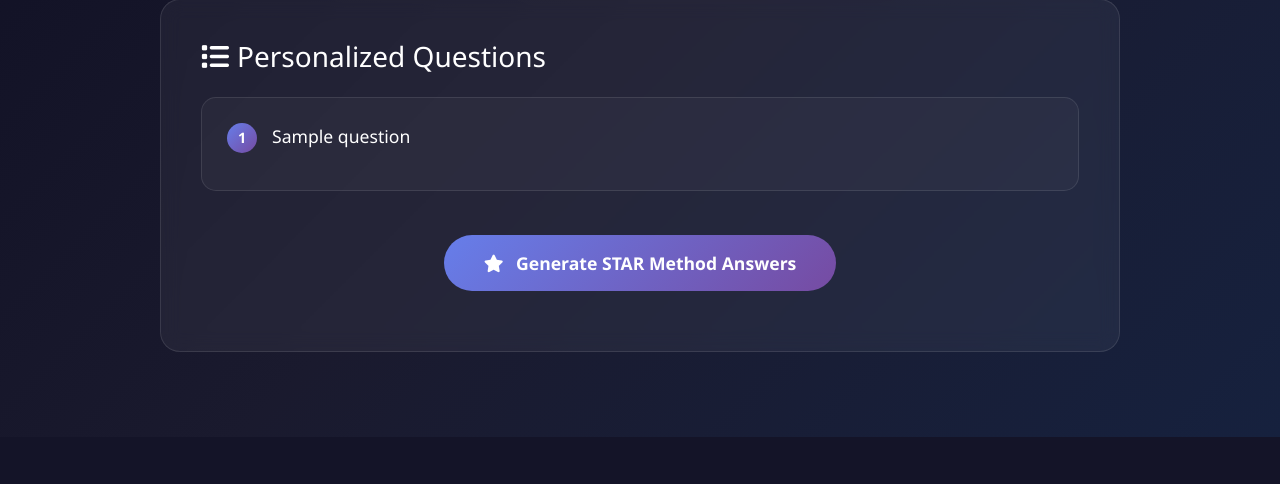
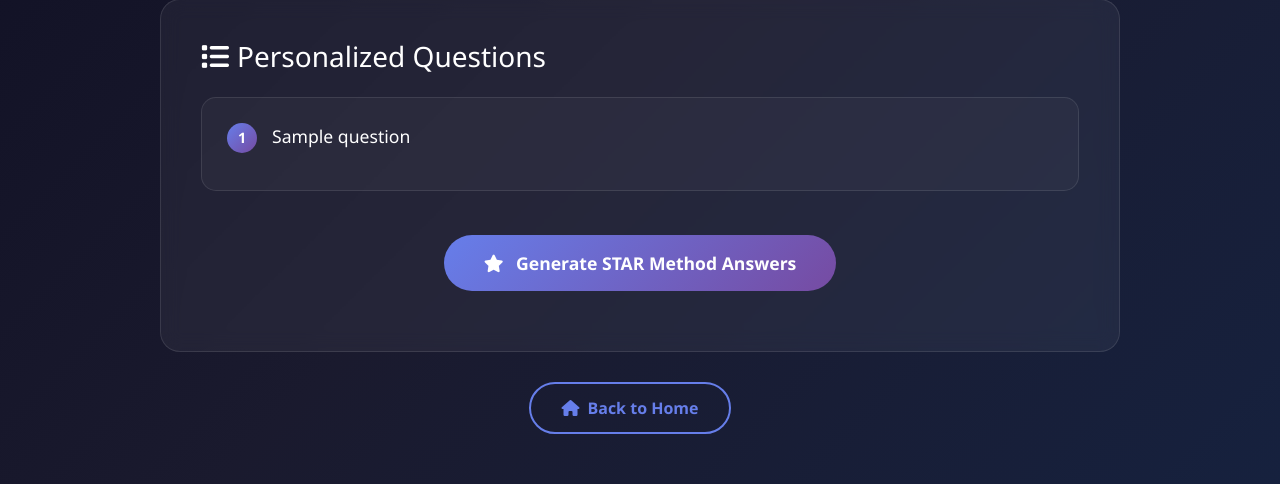
Before and after one commit to Pranjallshinde/CVGuru.Ai, a Flask app: template templates/questions_result.html in a window 1280 px wide. Shown: the part 363-847 px from the top of the page. Before the commit the page ends 800 px from the top, so only its background shows below. Run offline with Flask 3, Linux system fonts and the light colour scheme; the template is opened without the code that fills it: most values are stand-ins (such as "Sample title", 1, 10 or a date in 2020).

Commit message:
Update questions_result.html

```diff
--- a/templates/questions_result.html
+++ b/templates/questions_result.html
@@ -249,7 +249,11 @@
             </div>
         </div>
 
-
+        <div class="text-center">
+            <a href="{{ url_for('index') }}" class="back-btn">
+                <i class="fas fa-home me-2"></i>Back to Home
+            </a>
+        </div>
     </div>
 
     <script>
```
